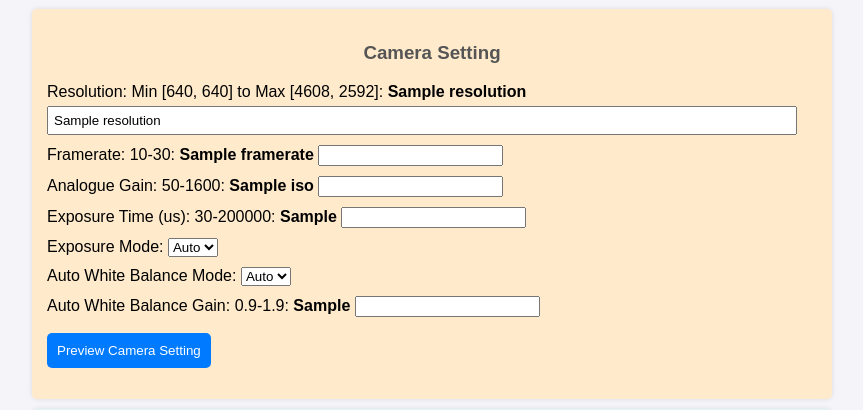
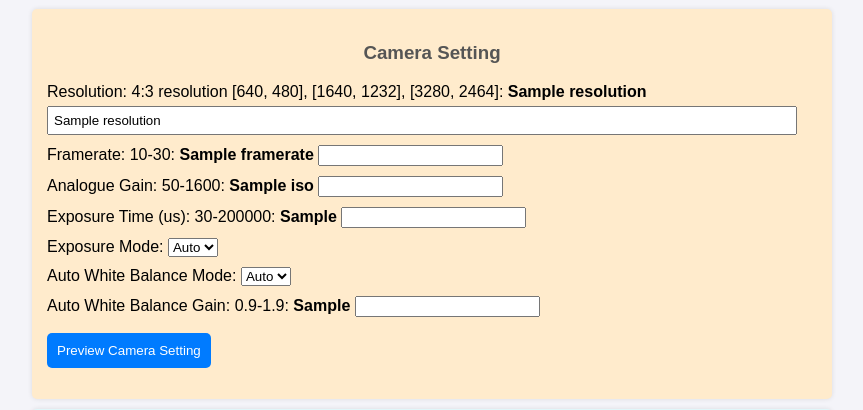
Before and after one commit to xialing95/Soil_monitoring_azure, a Flask app: template templates/index.html in a window 1280 px wide. Shown: the part 442-852 px from the top of the page, without its empty margins (208-1071 px from the left). Run offline with Flask 3, Linux system fonts and the light colour scheme; the template is opened without the code that fills it: most values are stand-ins (such as "Sample title", 1, 10 or a date in 2020).

Commit message:
4:3 resolution

```diff
--- a/CAMERASETTING.json
+++ b/CAMERASETTING.json
@@ -1 +1 @@
-{"awbGain": 1, "awbMod": "off", "expMod": "off", "expSpd": 2000, "framerate": 30, "iso": 60, "resolution": [1920, 1080]}
+{"awbGain": 1, "awbMod": "off", "expMod": "off", "expSpd": 2000, "framerate": 30, "iso": 60, "resolution": [3280, 2464]}
--- a/templates/index.html
+++ b/templates/index.html
@@ -31,7 +31,7 @@
         <h3>Camera Setting</h3>
         <form method="POST" action="/camera_setting">
           <ul style="list-style-type:none;">
-            <li>Resolution: Min [640, 640] to Max [4608, 2592]: <b>{{resolution}}</b>
+            <li>Resolution: 4:3 resolution [640, 480], [1640, 1232], [3280, 2464]: <b>{{resolution}}</b>
               <input type="text" name="resolution" value="{{resolution}}"></li>
             <li>Framerate: 10-30: <b>{{framerate}}</b>
               <input type="number" name="framerate" value="{{framerate}}"></li>
```
